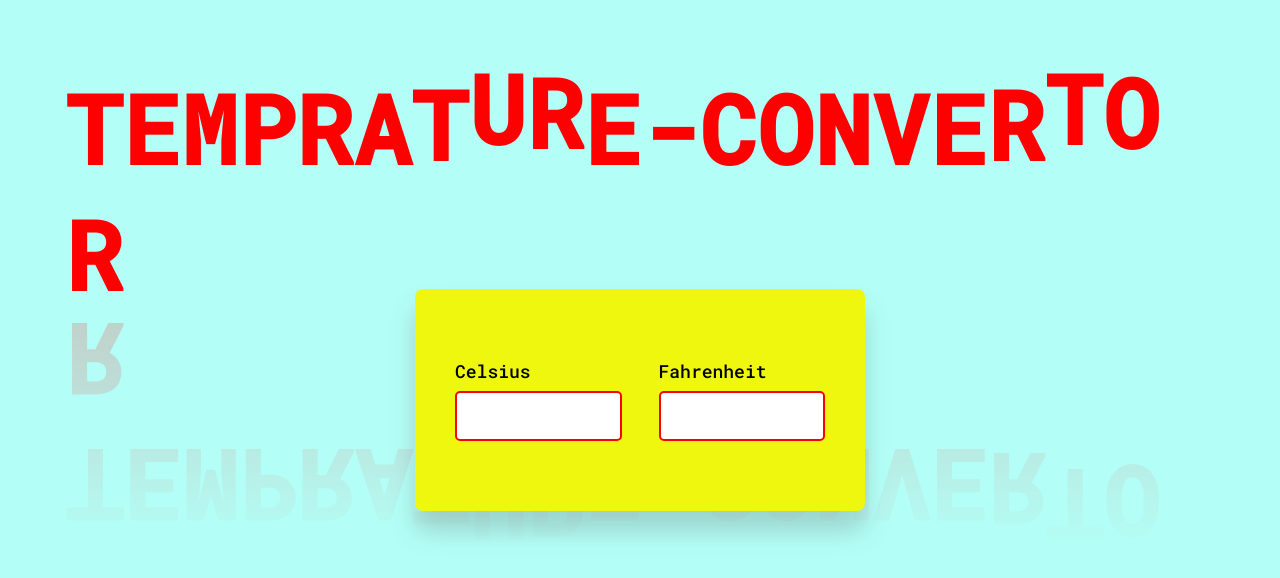
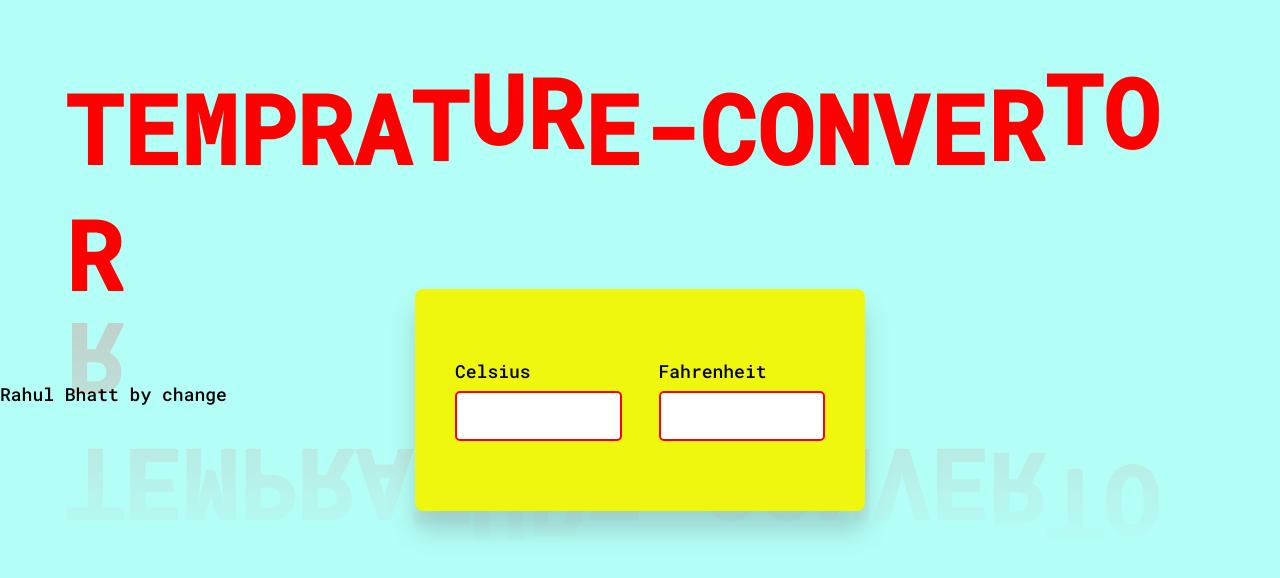
Before and after one commit to rahul-bhatt43/OIBGRIP, a plain HTML site: page Task-3-Web-Designing(Level 1)/index.html in a window 1280 px wide. Drawn offline with Linux system fonts and the light colour scheme.

Commit message:
updated index.html
done! mahine ke baad pesa bhej dena

```diff
--- a/Task-3-Web-Designing(Level 1)/index.html
+++ b/Task-3-Web-Designing(Level 1)/index.html
@@ -33,6 +33,8 @@
             <span style="--i:20">r</span>
 
            </div>
+
+    <p>Rahul Bhatt by change</p>
     <div class="wrapper">
         <div class="container">
             <label for="celsius">Celsius</label>
```
